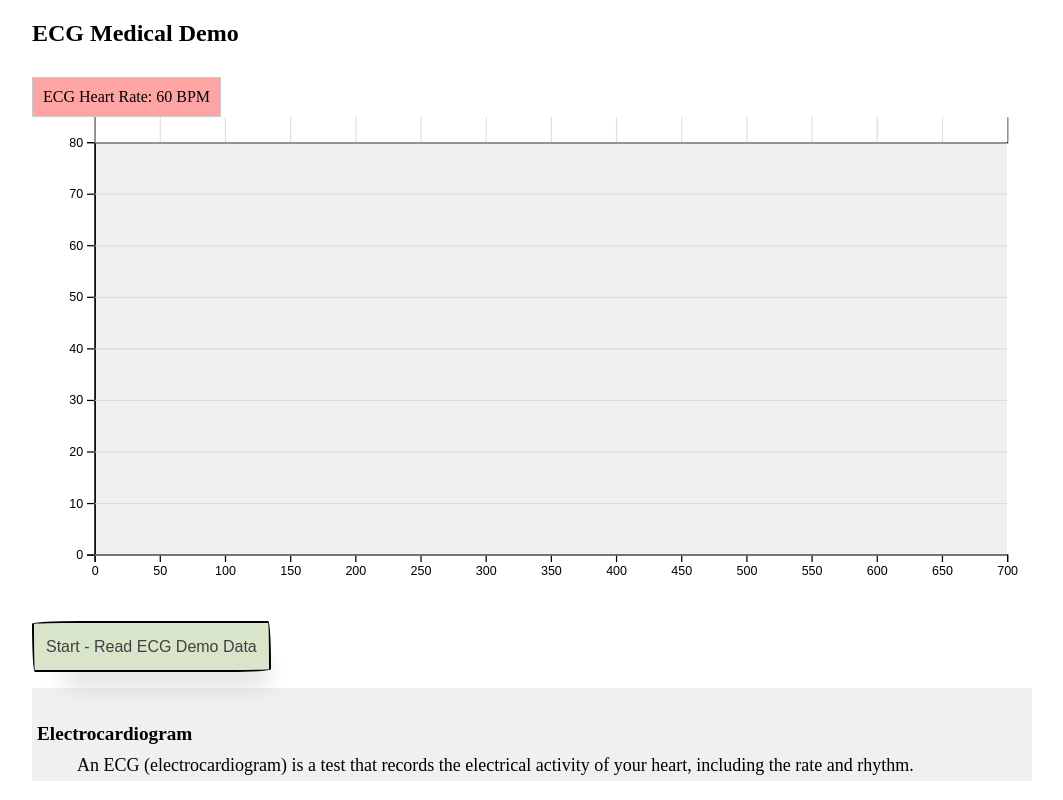
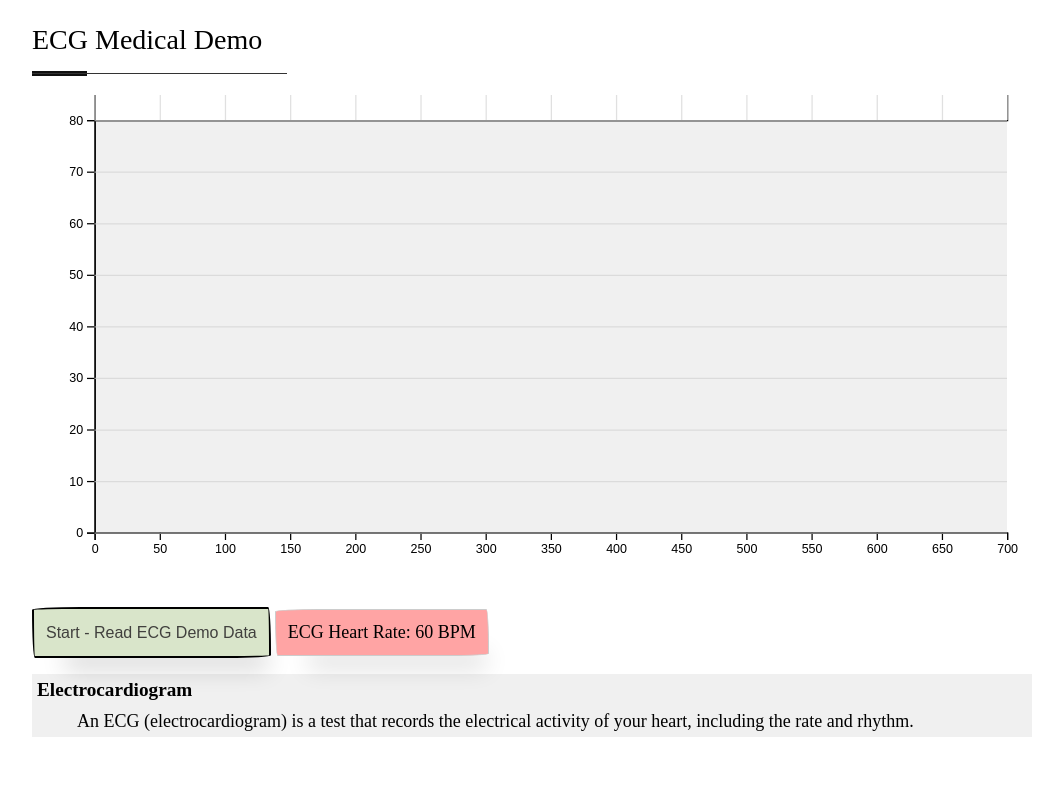
Before and after one commit to dcod3i/ECG-Medical-Demo, a plain HTML site: page index.html in a window 1280 px wide. Shown: the whole page, without its empty margins (108-1171 px from the left). Drawn offline with nearby package versions, Linux system fonts and the light colour scheme.

Commit message:
EKG_Sound_Effect & modified index.html

```diff
--- a/index.html
+++ b/index.html
@@ -1,8 +1,8 @@
 <!DOCTYPE html>
 <html lang="en">
   <head>
-    <meta charset="UTF-8">
-    <meta name="viewport" content="width=device-width, initial-scale=1.0">
+    <meta charset="UTF-8" />
+    <meta name="viewport" content="width=device-width, initial-scale=1.0" />
     <title>Real-time ECG Waveform with D3.js</title>
     <script src="https://d3js.org/d3.v6.min.js"></script>
     <style>
@@ -41,6 +41,13 @@
         background-color: #ffa4a4;
         display: inline-block;
         margin-top: 10px;
+        padding: 0.75rem;
+        font-size: large;
+        border-bottom-left-radius: 15px 255px;
+        border-bottom-right-radius: 225px 15px;
+        border-top-left-radius: 255px 15px;
+        border-top-right-radius: 15px 225px;
+        box-shadow: rgba(0, 0, 0, 0.2) 15px 28px 25px -18px;
       }
       .button-55 {
         align-self: center;
@@ -52,7 +59,7 @@
         border-radius: 15px 225px 255px 15px 15px 255px 225px 15px;
         border-style: solid;
         border-width: 2px;
-    box-shadow: rgba(0, 0, 0, .2) 15px 28px 25px -18px;
+        box-shadow: rgba(0, 0, 0, 0.2) 15px 28px 25px -18px;
         box-sizing: border-box;
         color: #41403e;
         cursor: pointer;
@@ -61,7 +68,7 @@
         font-size: 1rem;
         line-height: 23px;
         outline: none;
-    padding: .75rem;
+        padding: 0.75rem;
         text-decoration: none;
         transition: all 235ms ease-in-out;
         border-bottom-left-radius: 15px 255px;
@@ -73,7 +80,7 @@
         touch-action: manipulation;
       }
       .button-55:hover {
-            box-shadow: rgba(0, 0, 0, .3) 2px 8px 8px -5px;
+        box-shadow: rgba(0, 0, 0, 0.3) 2px 8px 8px -5px;
         transform: translate3d(0, 2px, 0);
       }
       dl {
@@ -83,21 +90,46 @@
       dt {
         font-weight: bold;
         font-size: larger;
-                margin-top: 30px;
       }
       dd {
         font-size: large;
         margin-top: 10px;
       }
-
+      .three h1 {
+        font-size: 28px;
+        font-weight: 500;
+        letter-spacing: 0;
+        line-height: 1.5em;
+        padding-bottom: 15px;
+        position: relative;
+      }
+      .three h1:before {
+        content: "";
+        position: absolute;
+        left: 0;
+        bottom: 0;
+        height: 5px;
+        width: 55px;
+        background-color: #111;
+      }
+      .three h1:after {
+        content: "";
+        position: absolute;
+        left: 0;
+        bottom: 2px;
+        height: 1px;
+        width: 95%;
+        max-width: 255px;
+        background-color: #333;
+      }
     </style>
   </head>
   <body>
     <div class="container">
-        <h2> ECG Medical Demo</h2>
-        <div class="heart-rate-box">
-            ECG Heart Rate: 60 BPM
+      <div class="three">
+        <h1>ECG Medical Demo</h1>
       </div>
+
       <svg viewBox="0 0 800 400" preserveAspectRatio="xMidYMid meet">
         <defs>
           <!-- Define the glow filter -->
@@ -110,29 +142,40 @@
           </filter>
         </defs>
       </svg>
-        <!-- <button id="startButton">Start - Read ECG Demo Data</button> -->
+
       <div class="button-wrapper" data-tippy-content="Click to copy button 55">
-            <button class="button-55" id="startButton" role="button">Start - Read ECG Demo Data</button>
+        <button class="button-55" id="startButton" role="button">
+          Start - Read ECG Demo Data
+        </button>
+        <div class="heart-rate-box">ECG Heart Rate: 60 BPM</div>
       </div>
 
       <dl>
         <dt>Electrocardiogram</dt>
-            <dd>An ECG (electrocardiogram) is a test that records the electrical activity of your heart, including the rate and rhythm.</dd>
+        <dd>
+          An ECG (electrocardiogram) is a test that records the electrical
+          activity of your heart, including the rate and rhythm.
+        </dd>
       </dl>
     </div>
+
+    <audio id="backgroundAudio" src="EKG_Sound_Effect.mp3" loop></audio>
+
     <script>
       const margin = { top: 20, right: 20, bottom: 50, left: 50 };
       const width = 800 - margin.left - margin.right;
       const height = 400 - margin.top - margin.bottom;
 
-        const svg = d3.select("svg")
+      const svg = d3
+        .select("svg")
         .attr("width", width + margin.left + margin.right)
         .attr("height", height + margin.top + margin.bottom)
         .append("g")
         .attr("transform", "translate(" + margin.left + "," + margin.top + ")");
 
       // Add background rectangle
-        svg.append("rect")
+      svg
+        .append("rect")
         .attr("class", "background")
         .attr("width", width)
         .attr("height", height);
@@ -143,37 +186,32 @@
       const xAxis = d3.axisBottom(x);
       const yAxis = d3.axisLeft(y);
 
-        svg.append("g")
+      svg
+        .append("g")
         .attr("class", "x axis")
         .attr("transform", "translate(0," + height + ")")
         .call(xAxis);
 
-        svg.append("g")
-            .attr("class", "y axis")
-            .call(yAxis);
+      svg.append("g").attr("class", "y axis").call(yAxis);
 
       // Add grid lines
-        svg.append("g")
+      svg
+        .append("g")
         .attr("class", "grid")
-            .call(d3.axisBottom(x)
-                .ticks(10)
-                .tickSize(-height)
-                .tickFormat("")
-            );
+        .call(d3.axisBottom(x).ticks(10).tickSize(-height).tickFormat(""));
 
-        svg.append("g")
+      svg
+        .append("g")
         .attr("class", "grid")
-            .call(d3.axisLeft(y)
-                .ticks(10)
-                .tickSize(-width)
-                .tickFormat("")
-            );
+        .call(d3.axisLeft(y).ticks(10).tickSize(-width).tickFormat(""));
 
-        const line = d3.line()
+      const line = d3
+        .line()
         .x((d, i) => x(i))
-            .y(d => y(d));
+        .y((d) => y(d));
 
-        const path = svg.append("path")
+      const path = svg
+        .append("path")
         .datum([])
         .attr("class", "line")
         .attr("d", line);
@@ -183,7 +221,10 @@
       let index = 0;
 
       function processLine(line) {
-            const values = line.split(',').slice(5).map(d => 82 - +d);
+        const values = line
+          .split(",")
+          .slice(5)
+          .map((d) => 82 - +d);
         return values;
       }
 
@@ -200,16 +241,19 @@
       }
 
       function update(data) {
-            path.datum(data)
-                .attr("d", line);
+        path.datum(data).attr("d", line);
       }
 
-        document.getElementById('startButton').addEventListener('click', function() {
-            fetch('ecg_data.txt')
-                .then(response => response.text())
-                .then(text => {
-                    fileLines = text.split('\n').filter(line => line.trim());
+      document
+        .getElementById("startButton")
+        .addEventListener("click", function () {
+          fetch("ecg_data.txt")
+            .then((response) => response.text())
+            .then((text) => {
+              fileLines = text.split("\n").filter((line) => line.trim());
               d3.interval(readData, 400); // Adjust interval to control plotting speed
+
+              document.getElementById("backgroundAudio").play();
             });
         });
     </script>
```
Also changed, not shown: 1 other file. Lines whose indentation alone changed are shown as unchanged.
